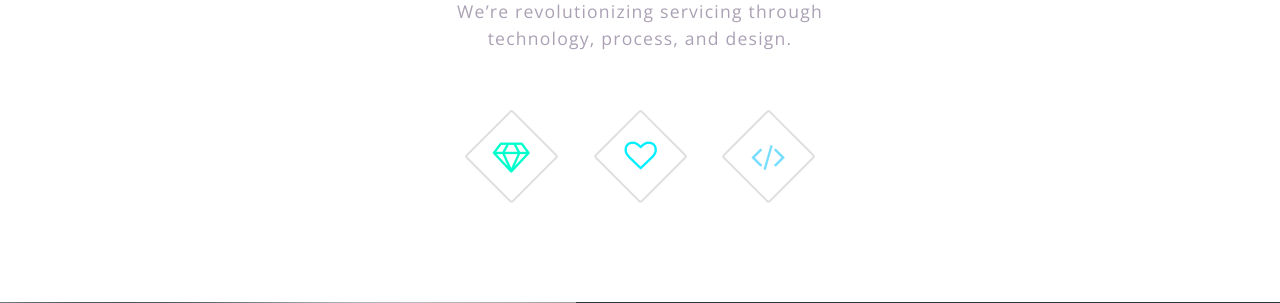
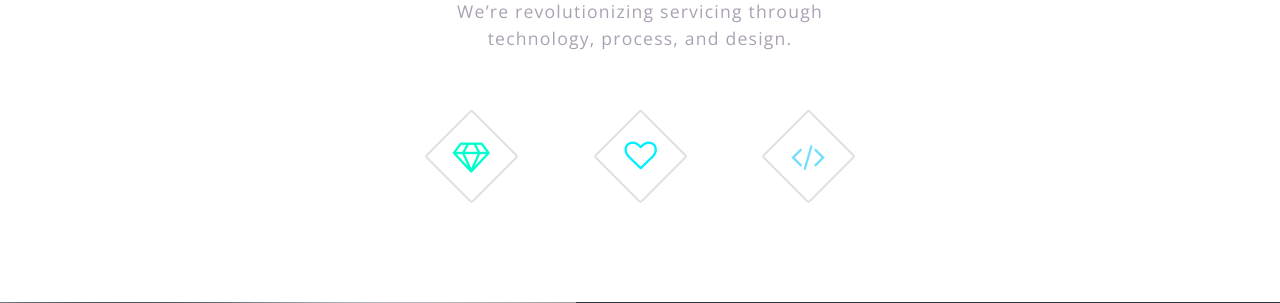
Before and after one commit to awhyit/pennie, a PHP site: page / in a window 1280 px wide. Shown: the part 966-1269 px from the top of the page. Run offline with PHP 8.4, Linux system fonts and the light colour scheme.

Commit message:
more padding for icons

```diff
--- a/assets/css/main.css
+++ b/assets/css/main.css
@@ -2102,7 +2102,7 @@
 			}
 
 				ul.icons.major li {
-					padding-right: 3.5em;
+					padding-right: 6em;
 				}
 
 					@media screen and (max-width: 736px) {
```
